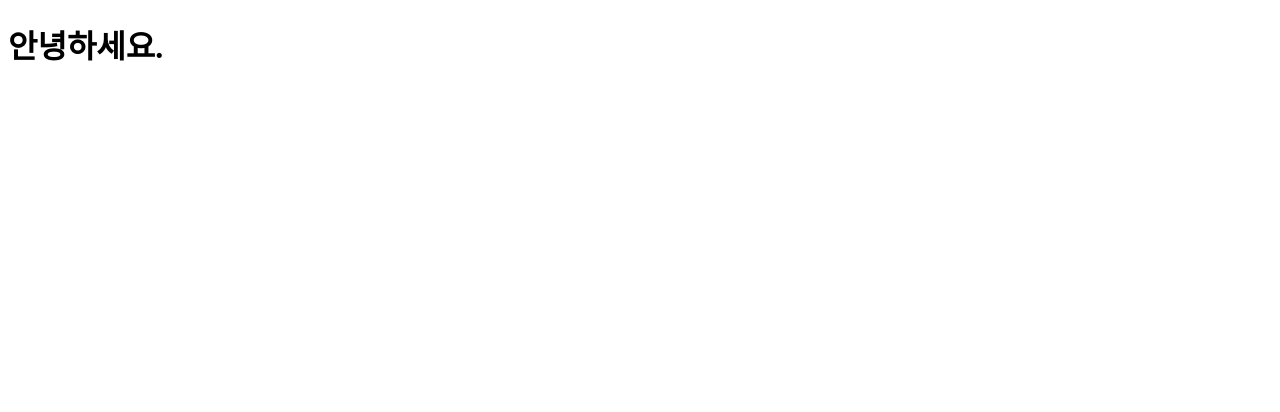
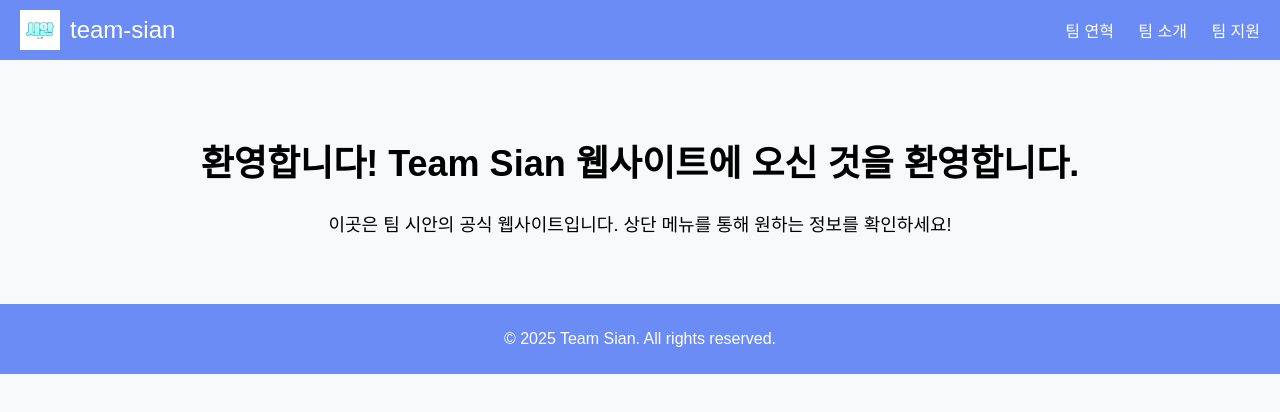
Before and after one commit to wogud0501/team-sian, a plain HTML site: page index.html in a window 1280 px wide. Drawn offline with Linux system fonts and the light colour scheme.

Commit message:
logo add, css add

```diff
--- a/index.html
+++ b/index.html
@@ -3,9 +3,32 @@
 <head>
     <meta charset="UTF-8">
     <meta name="viewport" content="width=device-width, initial-scale=1.0">
-    <title>Simple Website</title>
+    <title>Team Sian</title>
+    <link rel="stylesheet" href="styles.css">
 </head>
 <body>
-<h1>안녕하세요.</h1>
+<!-- 상단 네비게이션 바 -->
+<header class="navbar">
+    <div class="logo">
+        <img src="logo/sian-logo.jpg" alt="Team Sian 로고" class="logo-img">
+        <span class="server-name">team-sian</span>
+    </div>
+    <nav class="nav-links">
+        <a href="#history">팀 연혁</a>
+        <a href="#about">팀 소개</a>
+        <a href="#apply">팀 지원</a>
+    </nav>
+</header>
+
+<!-- 메인 콘텐츠 -->
+<main class="main-content">
+    <h1>환영합니다! Team Sian 웹사이트에 오신 것을 환영합니다.</h1>
+    <p>이곳은 팀 시안의 공식 웹사이트입니다. 상단 메뉴를 통해 원하는 정보를 확인하세요!</p>
+</main>
+
+<!-- 푸터 -->
+<footer class="footer">
+    <p>&copy; 2025 Team Sian. All rights reserved.</p>
+</footer>
 </body>
 </html>
--- /dev/null
+++ b/styles.css
@@ -0,0 +1,63 @@
+/* 기본 스타일 */
+body {
+    margin: 0;
+    font-family: 'Arial', sans-serif;
+    background-color: #f8f9fa;
+}
+
+/* 네비게이션 바 스타일 */
+.navbar {
+    display: flex;
+    justify-content: space-between;
+    align-items: center;
+    background-color: #6c8cf5; /* 학원풍 파란색 */
+    padding: 10px 20px;
+}
+
+.logo {
+    display: flex;
+    align-items: center;
+}
+
+.logo-img {
+    height: 40px; /* 로고 크기 조정 */
+}
+
+.server-name {
+    font-family: 'Cursive', sans-serif; /* 필기체 */
+    font-size: 24px;
+    color: white;
+    margin-left: 10px;
+}
+
+.nav-links a {
+    color: white;
+    text-decoration: none;
+    margin-left: 20px;
+}
+
+.nav-links a:hover {
+    text-decoration: underline; /* 링크 강조 효과 */
+}
+
+/* 메인 콘텐츠 스타일 */
+.main-content {
+    text-align: center;
+    padding: 50px 20px;
+}
+
+.main-content h1 {
+    font-size: 36px;
+}
+
+.main-content p {
+    font-size: 18px;
+}
+
+/* 푸터 스타일 */
+.footer {
+    text-align: center;
+    padding: 10px;
+    background-color: #6c8cf5;
+    color: white;
+}
```
Also changed, not shown: logo/sian-logo.jpg (added).
